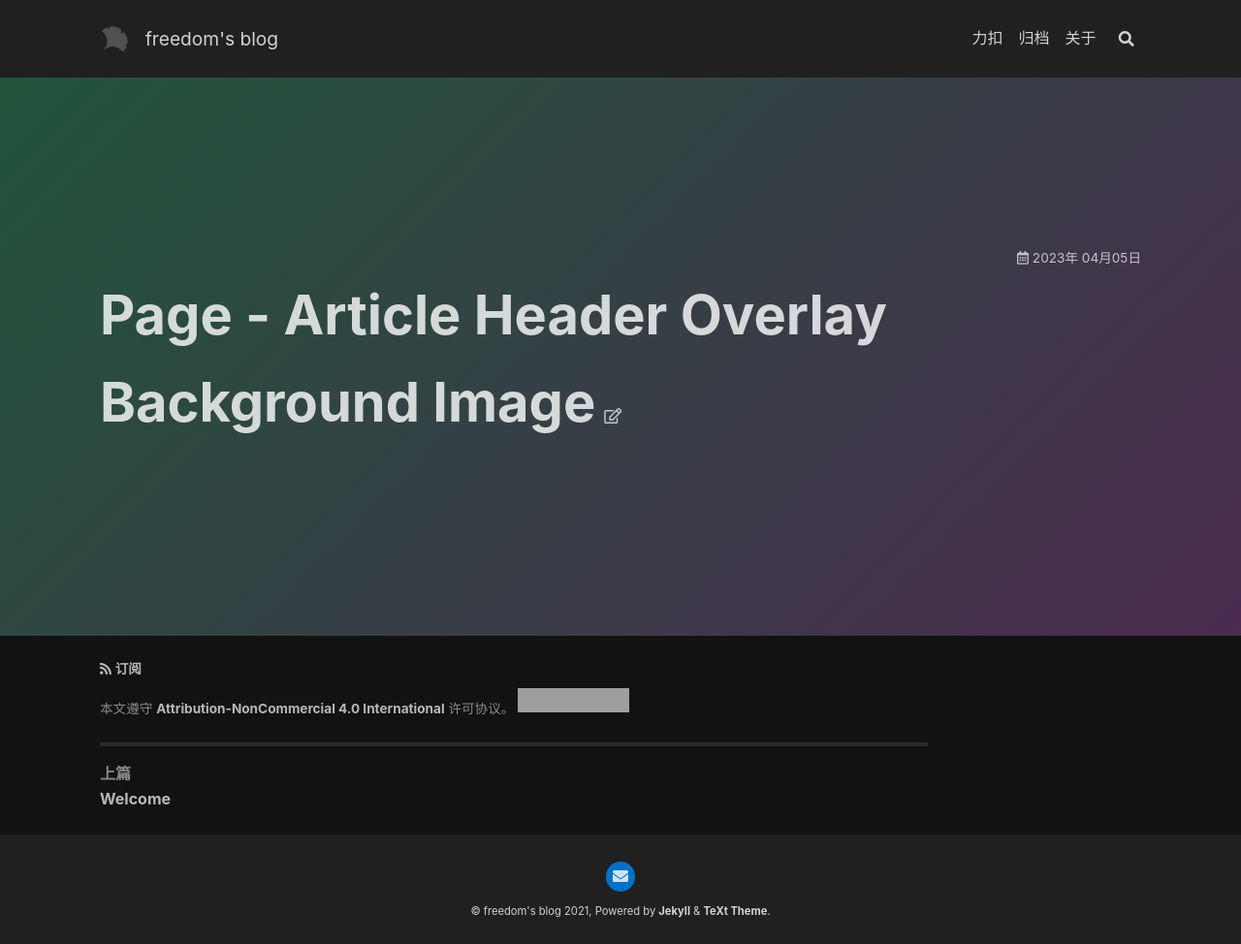
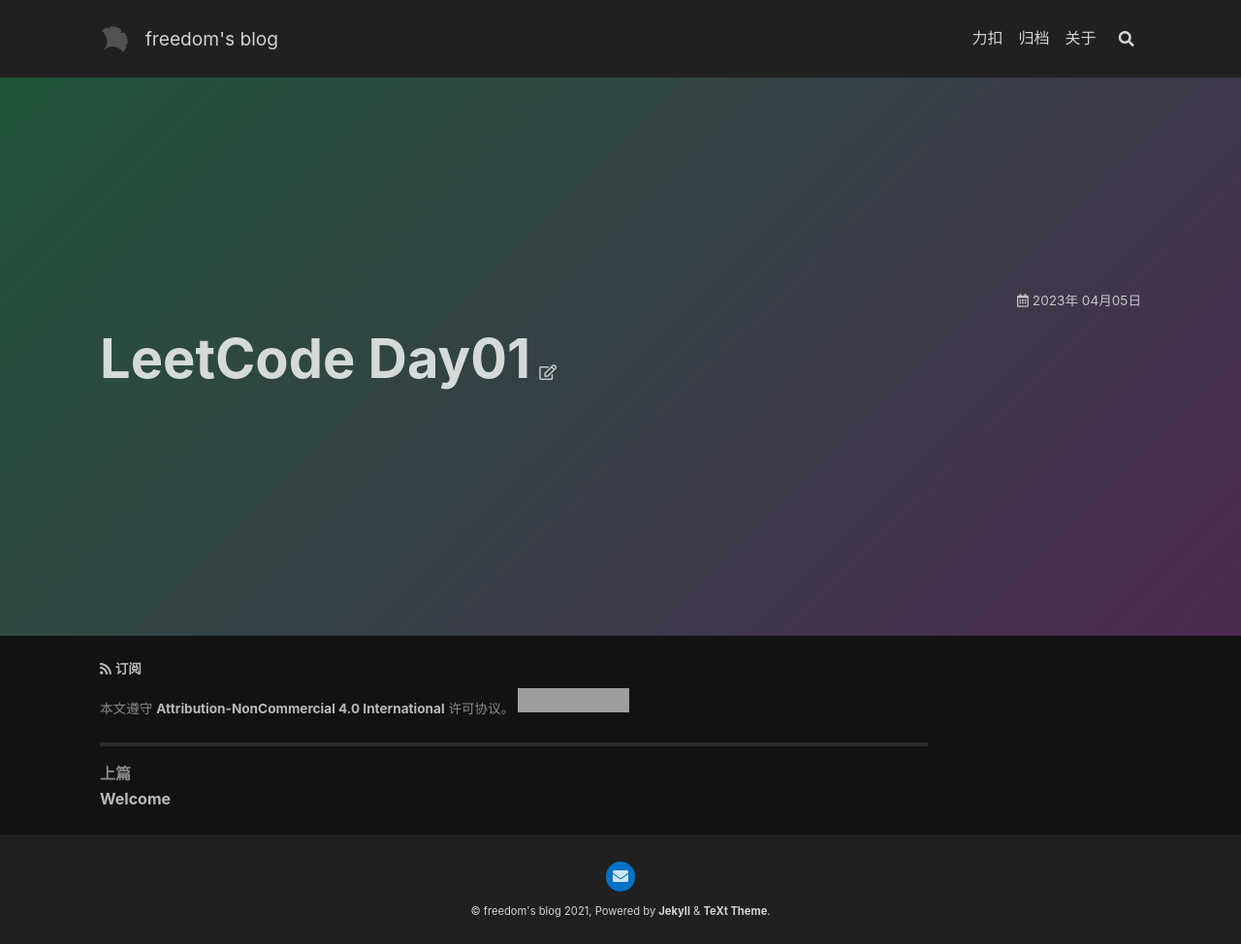
Before and after one commit to Freedomance/Freedomance.github.io, a Jekyll site: the page built from _posts/2023-04-05-LeetCode_Day01.md, in a window 1280 px wide. Shown: the whole page at 97% size. Built offline with Jekyll 4.4.1, drawn with Linux system fonts in a browser that asks for light colours; nearby versions of some CDN libraries; grey boxes are pictures that could not be loaded.

Commit message:
add day 01

```diff
--- a/_posts/2023-04-05-LeetCode Day01.md
+++ b/_posts/2023-04-05-LeetCode_Day01.md
@@ -1,6 +1,6 @@
 ---
 layout: article
-title: Page - Article Header Overlay Background Image
+title: LeetCode Day01
 article_header:
   type: overlay
   theme: dark
```
